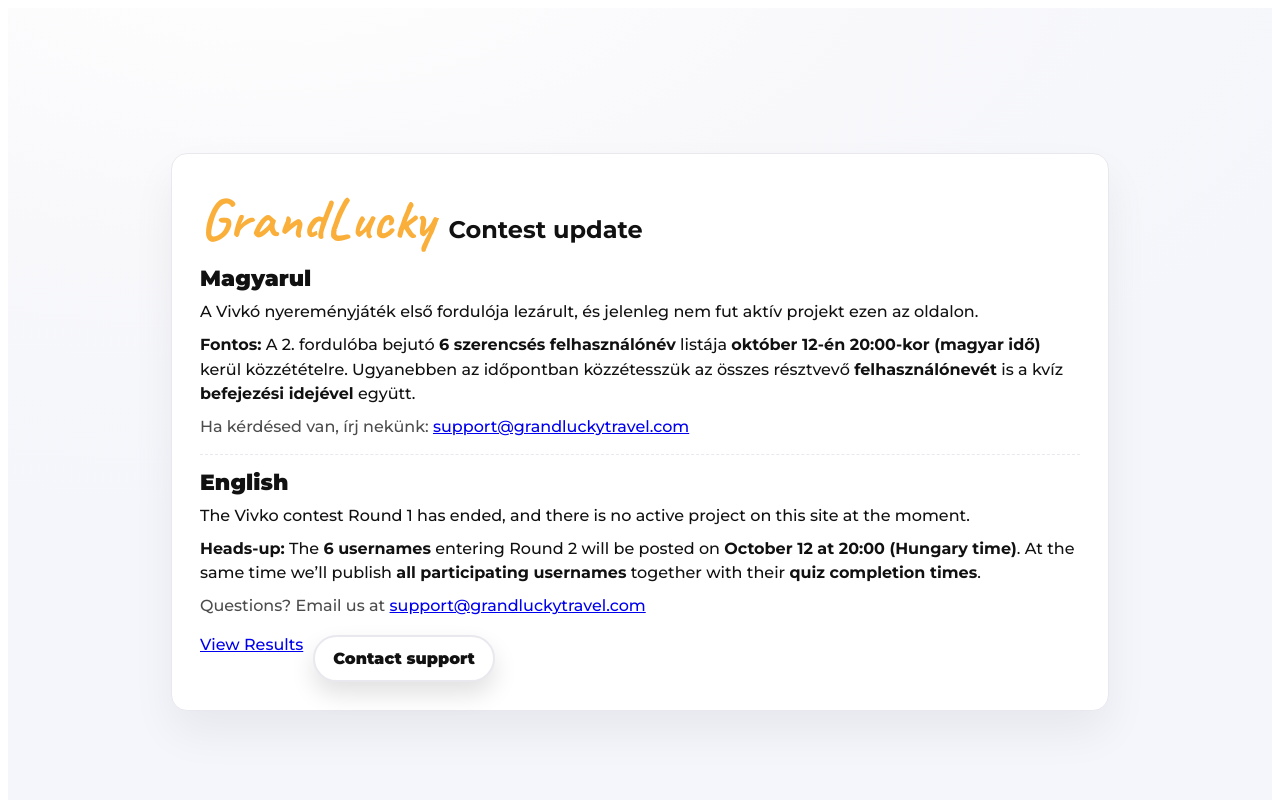
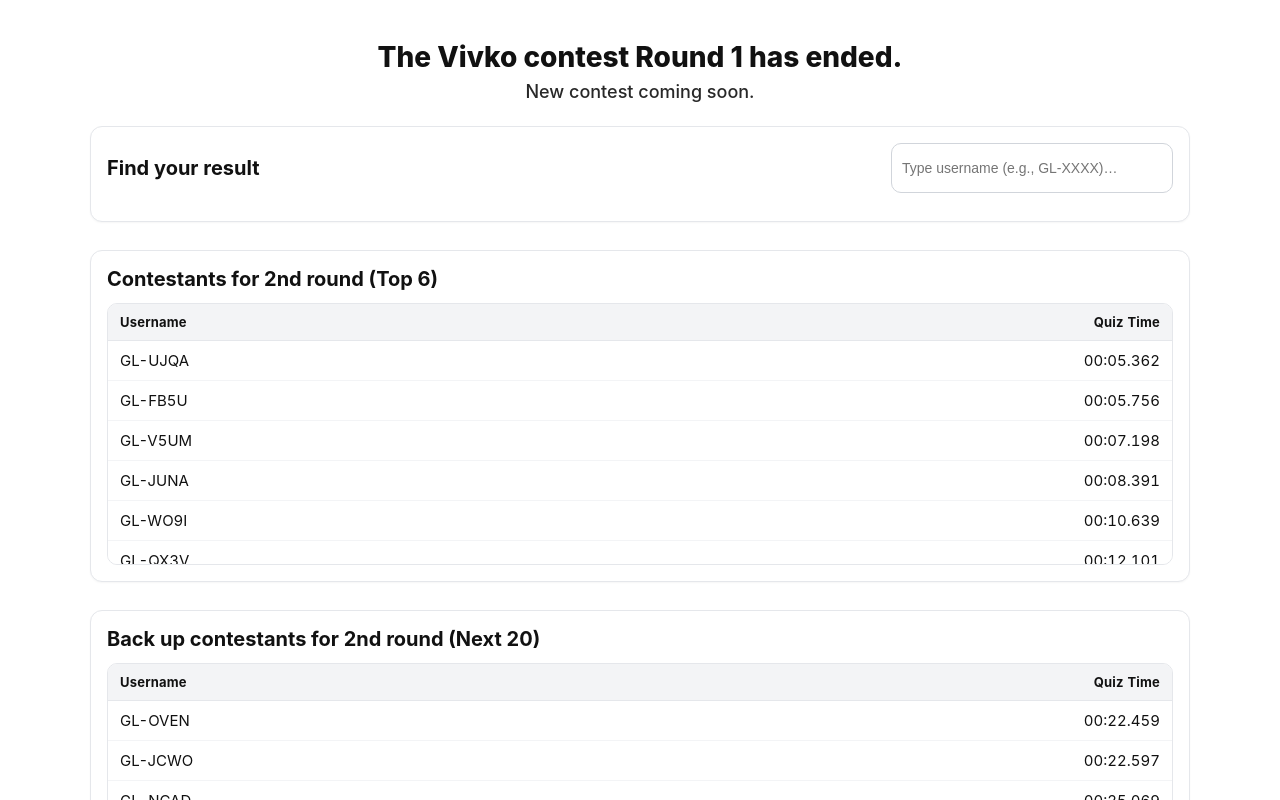
Before and after one commit to Runnerrander/grandlucky-quiz, a Next.js app: page / in a window 1280 px wide. Shown: the top 800 px of the page. Built offline with nearby package versions, Linux system fonts and the light colour scheme.

Commit message:
fix(results): include GL-NXJH (51.886s) and keep arrays in exact time order

```diff
--- a/pages/index.js
+++ b/pages/index.js
@@ -1,153 +1,289 @@
 // pages/index.js
 import Head from "next/head";
-import Link from "next/link";
+import { useMemo, useState } from "react";
 
-export default function Landing() {
+/** Data: correct ≥ 5, time_ms > 0 (static snapshot) */
+const TOP6 = [
+  {"username":"GL-UJQA","time_ms":5362},
+  {"username":"GL-FB5U","time_ms":5756},
+  {"username":"GL-V5UM","time_ms":7198},
+  {"username":"GL-JUNA","time_ms":8391},
+  {"username":"GL-WO9I","time_ms":10639},
+  {"username":"GL-QX3V","time_ms":12101}
+];
+
+const NEXT20 = [
+  {"username":"GL-OVEN","time_ms":22459},
+  {"username":"GL-JCWO","time_ms":22597},
+  {"username":"GL-NCAD","time_ms":25069},
+  {"username":"GL-6X2U","time_ms":26767},
+  {"username":"GL-ANN7","time_ms":26788},
+  {"username":"GL-IFNC","time_ms":28143},
+  {"username":"GL-YGY9","time_ms":28252},
+  {"username":"GL-PSKY","time_ms":29851},
+  {"username":"GL-Z9PW","time_ms":30142},
+  {"username":"GL-KKHC","time_ms":30735},
+  {"username":"GL-SFUR","time_ms":31604},
+  {"username":"GL-P35S","time_ms":32575},
+  {"username":"GL-JJRR","time_ms":32996},
+  {"username":"GL-UAKO","time_ms":33708},
+  {"username":"GL-ERZD","time_ms":33708},
+  {"username":"GL-Y7QF","time_ms":34591},
+  {"username":"GL-TEST","time_ms":34968},
+  {"username":"GL-T1TU","time_ms":35231},
+  {"username":"GL-OTRG","time_ms":35952},
+  {"username":"GL-6L9E","time_ms":36177}
+];
+
+const OTHERS = [
+  {"username":"GL-ONCU","time_ms":37114},
+  {"username":"GL-HUVF","time_ms":38977},
+  {"username":"GL-VD5B","time_ms":39139},
+  {"username":"GL-GAZT","time_ms":39230},
+  {"username":"GL-Q6QJ","time_ms":39619},
+  {"username":"GL-PWIQ","time_ms":40077},
+  {"username":"GL-CQTA","time_ms":42039},
+  {"username":"GL-B9NC","time_ms":42151},
+  {"username":"GL-4HB6","time_ms":43647},
+  {"username":"GL-ZYLH","time_ms":43675},
+  {"username":"GL-MEKJ","time_ms":43838},
+  {"username":"GL-HOCK","time_ms":44670},
+  {"username":"GL-F5VI","time_ms":45568},
+  {"username":"GL-THCM","time_ms":51204},
+  {"username":"GL-KW6A","time_ms":51331},
+  {"username":"GL-P9BX","time_ms":51464},
+  {"username":"GL-IGMV","time_ms":51550},
+  {"username":"GL-NXJH","time_ms":51886},  // ← added (51.886s)
+  {"username":"GL-WSXW","time_ms":52147},
+  {"username":"GL-UGER","time_ms":52418},
+  {"username":"GL-PBGA","time_ms":53136},
+  {"username":"GL-DIMW","time_ms":55006},
+  {"username":"GL-OH1J","time_ms":55092},
+  {"username":"GL-6AKS","time_ms":55475},
+  {"username":"GL-ERPN","time_ms":55603},
+  {"username":"GL-LFJT","time_ms":61245},
+  {"username":"GL-LXDL","time_ms":70120},
+  {"username":"GL-ZNAM","time_ms":70323},
+  {"username":"GL-XZJE","time_ms":70376},
+  {"username":"GL-L7MH","time_ms":71118},
+  {"username":"GL-HABY","time_ms":72711},
+  {"username":"GL-2RPL","time_ms":73680},
+  {"username":"GL-ZRXW","time_ms":74234},
+  {"username":"GL-MDE7","time_ms":74846},
+  {"username":"GL-KEQD","time_ms":75804},
+  {"username":"GL-KG6X","time_ms":76244},
+  {"username":"GL-OA7O","time_ms":76787},
+  {"username":"GL-GCAH","time_ms":76961},
+  {"username":"GL-DFWD","time_ms":78498},
+  {"username":"GL-R8SP","time_ms":80811},
+  {"username":"GL-U4HU","time_ms":81166},
+  {"username":"GL-ZBUX","time_ms":86818},
+  {"username":"GL-SKWJ","time_ms":88877},
+  {"username":"GL-G7MM","time_ms":90914},
+  {"username":"GL-KNPL","time_ms":93432},
+  {"username":"GL-D3S5","time_ms":103216},
+  {"username":"GL-5XWQ","time_ms":105621},
+  {"username":"GL-9PVN","time_ms":110606},
+  {"username":"GL-PB9B","time_ms":111820},
+  {"username":"GL-E9XM","time_ms":117403},
+  {"username":"GL-ORSO","time_ms":126653},
+  {"username":"GL-AMFT","time_ms":128346},
+  {"username":"GL-LYMP","time_ms":132258},
+  {"username":"GL-ZLQP","time_ms":134875},
+  {"username":"GL-ESAX","time_ms":138995},
+  {"username":"GL-12I0","time_ms":149860},
+  {"username":"GL-KHBZ","time_ms":151678},
+  {"username":"GL-PUXZ","time_ms":157298},
+  {"username":"GL-GUHH","time_ms":176442},
+  {"username":"GL-PBQM","time_ms":189435},
+  {"username":"GL-L8HB","time_ms":211507},
+  {"username":"qa.091","time_ms":212204},
+  {"username":"GL-LT9B","time_ms":225765},
+  {"username":"GL-UUFQ","time_ms":231437},
+  {"username":"GL-YWZP","time_ms":233971},
+  {"username":"GL-E8YO","time_ms":247502},
+  {"username":"GL-225U","time_ms":284724},
+  {"username":"GL-6QRH","time_ms":290891},
+  {"username":"GL-GOIS","time_ms":359008},
+  {"username":"GL-VH35","time_ms":449747}
+];
+
+// ---------- Helpers ----------
+function formatMs(ms) {
+  if (ms == null || isNaN(ms)) return "—";
+  const t = Math.max(0, Math.floor(ms));
+  const minutes = Math.floor(t / 60000);
+  const seconds = Math.floor((t % 60000) / 1000);
+  const millis = t % 1000;
+  const mm = String(minutes).padStart(2, "0");
+  const ss = String(seconds).padStart(2, "0");
+  const mmm = String(millis).padStart(3, "0");
+  return `${mm}:${ss}.${mmm}`;
+}
+
+function RowSection({ title, items, searchable = false }) {
+  const [q, setQ] = useState("");
+  const filtered = useMemo(() => {
+    if (!searchable || !q) return items;
+    const needle = q.trim().toLowerCase();
+    return items.filter((r) => r.username.toLowerCase().includes(needle));
+  }, [items, q, searchable]);
+
   return (
-    <main className="wrap">
+    <section style={styles.section}>
+      <div style={styles.sectionHeader}>
+        <h2 style={styles.sectionTitle}>{title}</h2>
+        {searchable && (
+          <input
+            value={q}
+            onChange={(e) => setQ(e.target.value)}
+            placeholder="Search this table…"
+            aria-label="Search this table"
+            style={styles.search}
+          />
+        )}
+      </div>
+
+      <div style={{ ...styles.tableWrap, ...(searchable ? styles.tallScroll : styles.mediumScroll) }}>
+        <div style={styles.tableHeader}>
+          <div style={{ ...styles.cell, ...styles.userCell, fontWeight: 700 }}>Username</div>
+          <div style={{ ...styles.cell, ...styles.timeCell, fontWeight: 700 }}>Quiz Time</div>
+        </div>
+
+        {filtered.length === 0 ? (
+          <div style={styles.emptyRow}>No results.</div>
+        ) : (
+          filtered.map((r, i) => (
+            <div key={`${r.username}-${i}`} style={styles.tableRow}>
+              <div style={{ ...styles.cell, ...styles.userCell }}>{r.username}</div>
+              <div style={{ ...styles.cell, ...styles.timeCell }}>{formatMs(r.time_ms)}</div>
+            </div>
+          ))
+        )}
+      </div>
+    </section>
+  );
+}
+
+function GlobalSearch({ top6, next20, others }) {
+  const [q, setQ] = useState("");
+  const all = useMemo(() => {
+    const tag = (arr, group) => arr.map(x => ({ ...x, group }));
+    return [...tag(top6, "Top 6"), ...tag(next20, "Backups"), ...tag(others, "Others")];
+  }, [top6, next20, others]);
+
+  const results = useMemo(() => {
+    const s = q.trim();
+    if (!s) return [];
+    return all.filter(x => x.username.toLowerCase().includes(s.toLowerCase())).slice(0, 50);
+  }, [all, q]);
+
+  return (
+    <section style={{...styles.section, marginTop: 12}}>
+      <div style={styles.sectionHeader}>
+        <h2 style={styles.sectionTitle}>Find your result</h2>
+        <input
+          value={q}
+          onChange={(e) => setQ(e.target.value)}
+          placeholder="Type username (e.g., GL-XXXX)…"
+          aria-label="Global search username"
+          style={styles.search}
+        />
+      </div>
+
+      {q && (
+        <div style={styles.tableWrap}>
+          <div style={{...styles.tableHeader, gridTemplateColumns: "1fr 160px 140px"}}>
+            <div style={{ ...styles.cell, fontWeight: 700 }}>Username</div>
+            <div style={{ ...styles.cell, textAlign: "right", fontWeight: 700 }}>Quiz Time</div>
+            <div style={{ ...styles.cell, fontWeight: 700 }}>Group</div>
+          </div>
+          {results.length === 0 ? (
+            <div style={styles.emptyRow}>No matches.</div>
+          ) : (
+            results.map((r, i) => (
+              <div key={`${r.username}-${i}`} style={{...styles.tableRow, gridTemplateColumns: "1fr 160px 140px"}}>
+                <div style={styles.cell}>{r.username}</div>
+                <div style={{ ...styles.cell, textAlign: "right" }}>{formatMs(r.time_ms)}</div>
+                <div style={styles.cell}>{r.group}</div>
+              </div>
+            ))
+          )}
+        </div>
+      )}
+    </section>
+  );
+}
+
+export default function IndexPage() {
+  return (
+    <>
       <Head>
-        <title>GrandLucky Travel — Contest Update</title>
-        {/* Temporary page: keep out of search */}
-        <meta name="robots" content="noindex, nofollow" />
+        <title>GrandLucky Travel — Results</title>
         <meta name="viewport" content="width=device-width, initial-scale=1" />
-        <link
-          rel="stylesheet"
-          href="https://fonts.googleapis.com/css2?family=Caveat:wght@700&family=Montserrat:wght@500;700;900&display=swap"
-        />
       </Head>
 
-      <section className="card">
-        <h1 className="title"><span className="script">GrandLucky</span> Contest update</h1>
-
-        {/* HU */}
-        <div className="block">
-          <h2 className="h2">Magyarul</h2>
-          <p>
-            A Vivkó nyereményjáték első fordulója lezárult, és jelenleg nem
-            fut aktív projekt ezen az oldalon.
-          </p>
-          <p>
-            <strong>Fontos:</strong> A 2. fordulóba bejutó <strong>6 szerencsés
-            felhasználónév</strong> listája <strong>október 12-én 20:00-kor
-            (magyar idő)</strong> kerül közzétételre. Ugyanebben az időpontban
-            közzétesszük az összes résztvevő <strong>felhasználónevét</strong> is
-            a kvíz <strong>befejezési idejével</strong> együtt.
-          </p>
-          <p className="muted">
-            Ha kérdésed van, írj nekünk:{" "}
-            <a href="mailto:support@grandluckytravel.com">
-              support@grandluckytravel.com
-            </a>
-          </p>
+      <main style={styles.main}>
+        <div style={styles.hero}>
+          <h1 style={styles.h1}>The Vivko contest Round 1 has ended.</h1>
+          <p style={styles.sub}>New contest coming soon.</p>
         </div>
 
-        <hr />
+        {/* Global search across ALL groups */}
+        <GlobalSearch top6={TOP6} next20={NEXT20} others={OTHERS} />
 
-        {/* EN */}
-        <div className="block">
-          <h2 className="h2">English</h2>
-          <p>
-            The Vivko contest Round 1 has ended, and there is no active project
-            on this site at the moment.
-          </p>
-          <p>
-            <strong>Heads-up:</strong> The <strong>6 usernames</strong> entering
-            Round 2 will be posted on <strong>October 12 at 20:00 (Hungary
-            time)</strong>. At the same time we’ll publish <strong>all
-            participating usernames</strong> together with their <strong>quiz
-            completion times</strong>.
-          </p>
-          <p className="muted">
-            Questions? Email us at{" "}
-            <a href="mailto:support@grandluckytravel.com">
-              support@grandluckytravel.com
-            </a>
-          </p>
-        </div>
-
-        <div className="row">
-          <Link href="/leaderboards" className="btn">
-            View Results
-          </Link>
-          <a href="mailto:support@grandluckytravel.com" className="btn ghost">
-            Contact support
-          </a>
-        </div>
-      </section>
-
-      <style jsx>{`
-        :global(:root) {
-          --ink: #111;
-          --muted: rgba(0,0,0,0.7);
-          --accent: #faaf3b;
-          --card: #fff;
-          --bg: #f6f6f8;
-          --border: #e8e8ee;
-        }
-        .wrap {
-          min-height: 100dvh;
-          background: radial-gradient(1200px 600px at 20% -10%, #fff 0%, #f8f8fb 55%, #f4f6fb 100%);
-          font-family: "Montserrat", system-ui, -apple-system, Segoe UI, Roboto, sans-serif;
-          color: var(--ink);
-          display: grid;
-          place-items: center;
-          padding: 24px;
-        }
-        .card {
-          width: min(880px, 92vw);
-          background: var(--card);
-          border: 1px solid var(--border);
-          border-radius: 16px;
-          padding: clamp(18px, 3.2vw, 28px);
-          box-shadow: 0 22px 44px rgba(0,0,0,0.06);
-        }
-        .title {
-          margin: 0 0 6px;
-          line-height: 1.05;
-        }
-        .script {
-          display: inline-block;
-          font: 700 clamp(36px, 6vw, 58px) "Caveat", cursive;
-          color: var(--accent);
-          margin-right: 8px;
-        }
-        .h2 {
-          margin: 10px 0 8px;
-          font-size: clamp(18px, 2.2vw, 22px);
-          font-weight: 900;
-        }
-        .block { margin: 8px 0 2px; }
-        p { margin: 8px 0; line-height: 1.55; }
-        .muted { color: var(--muted); }
-        hr {
-          border: 0;
-          border-top: 1px dashed var(--border);
-          margin: 14px 0;
-        }
-        .row {
-          display: flex;
-          gap: 10px;
-          margin-top: 16px;
-          flex-wrap: wrap;
-        }
-        .btn {
-          display: inline-flex;
-          align-items: center;
-          justify-content: center;
-          padding: 12px 18px;
-          border-radius: 999px;
-          border: 2px solid #e49b28;
-          background: var(--accent);
-          color: #111;
-          font-weight: 900;
-          text-decoration: none;
-          box-shadow: 0 12px 24px rgba(0,0,0,0.12), inset 0 2px 0 #fff7;
-        }
-        .btn.ghost {
-          background: #fff;
-          border-color: var(--border);
-        }
-      `}</style>
-    </main>
+        {/* Three sections */}
+        <RowSection title="Contestants for 2nd round (Top 6)" items={TOP6} />
+        <RowSection title="Back up contestants for 2nd round (Next 20)" items={NEXT20} />
+        <RowSection title="All other registered (this table is searchable)" items={OTHERS} searchable />
+      </main>
+    </>
   );
 }
+
+// ---------- Inline Styles ----------
+const styles = {
+  main: {
+    maxWidth: 1100,
+    margin: "0 auto",
+    padding: "32px 16px 64px",
+    fontFamily:
+      '-apple-system, BlinkMacSystemFont, "Segoe UI", Roboto, Inter, "Helvetica Neue", Arial, "Noto Sans", "Apple Color Emoji", "Segoe UI Emoji"',
+    color: "#111",
+  },
+  hero: { marginBottom: 24, textAlign: "center" },
+  h1: { fontSize: 28, lineHeight: 1.25, margin: "0 0 6px", fontWeight: 800 },
+  sub: { fontSize: 18, margin: 0, opacity: 0.9, fontWeight: 500 },
+  section: {
+    marginTop: 28, border: "1px solid #e5e7eb", borderRadius: 12,
+    padding: 16, background: "#fff", boxShadow: "0 1px 2px rgba(0,0,0,0.04)"
+  },
+  sectionHeader: {
+    display: "flex", alignItems: "center", gap: 12,
+    justifyContent: "space-between", marginBottom: 12
+  },
+  sectionTitle: { margin: 0, fontSize: 20, fontWeight: 700 },
+  search: {
+    flexShrink: 0, width: 260, height: 36, padding: "6px 10px",
+    borderRadius: 10, border: "1px solid #d1d5db", outline: "none", fontSize: 14
+  },
+  tableWrap: {
+    border: "1px solid #e5e7eb", borderRadius: 10,
+    overflow: "hidden", background: "#fafafa"
+  },
+  mediumScroll: { maxHeight: 260, overflowY: "auto" },
+  tallScroll: { maxHeight: 360, overflowY: "auto" },
+  tableHeader: {
+    display: "grid", gridTemplateColumns: "1fr 160px",
+    background: "#f3f4f6", borderBottom: "1px solid #e5e7eb",
+    fontSize: 13, letterSpacing: 0.2
+  },
+  tableRow: {
+    display: "grid", gridTemplateColumns: "1fr 160px",
+    background: "#fff", borderBottom: "1px solid #f3f4f6", fontSize: 15
+  },
+  cell: { padding: "10px 12px", whiteSpace: "nowrap", overflow: "hidden", textOverflow: "ellipsis" },
+  userCell: { fontVariantNumeric: "tabular-nums" },
+  timeCell: { textAlign: "right", fontVariantNumeric: "tabular-nums" },
+  emptyRow: { padding: "14px 12px", fontSize: 14, color: "#6b7280", background: "#fff" },
+};
```
